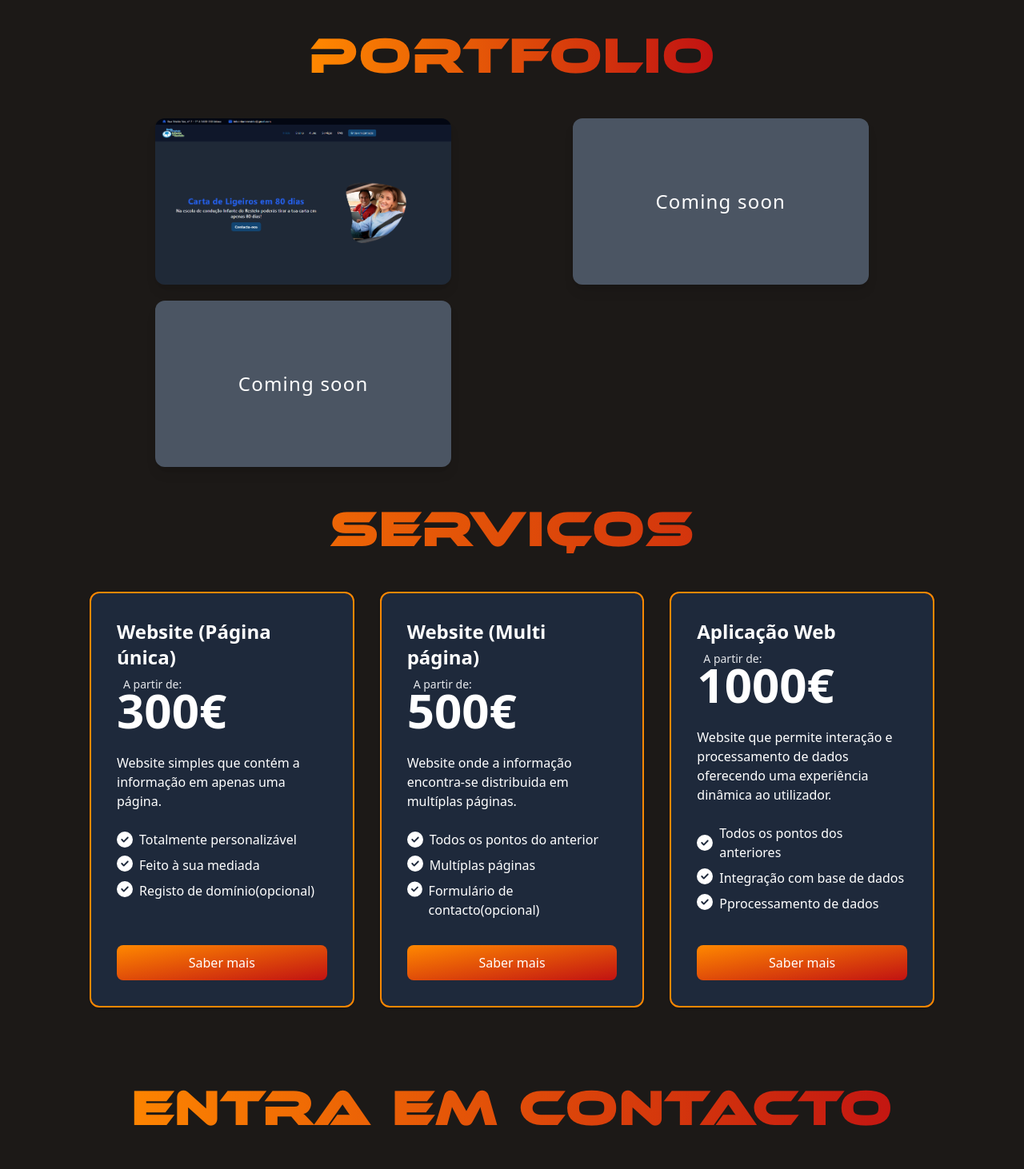
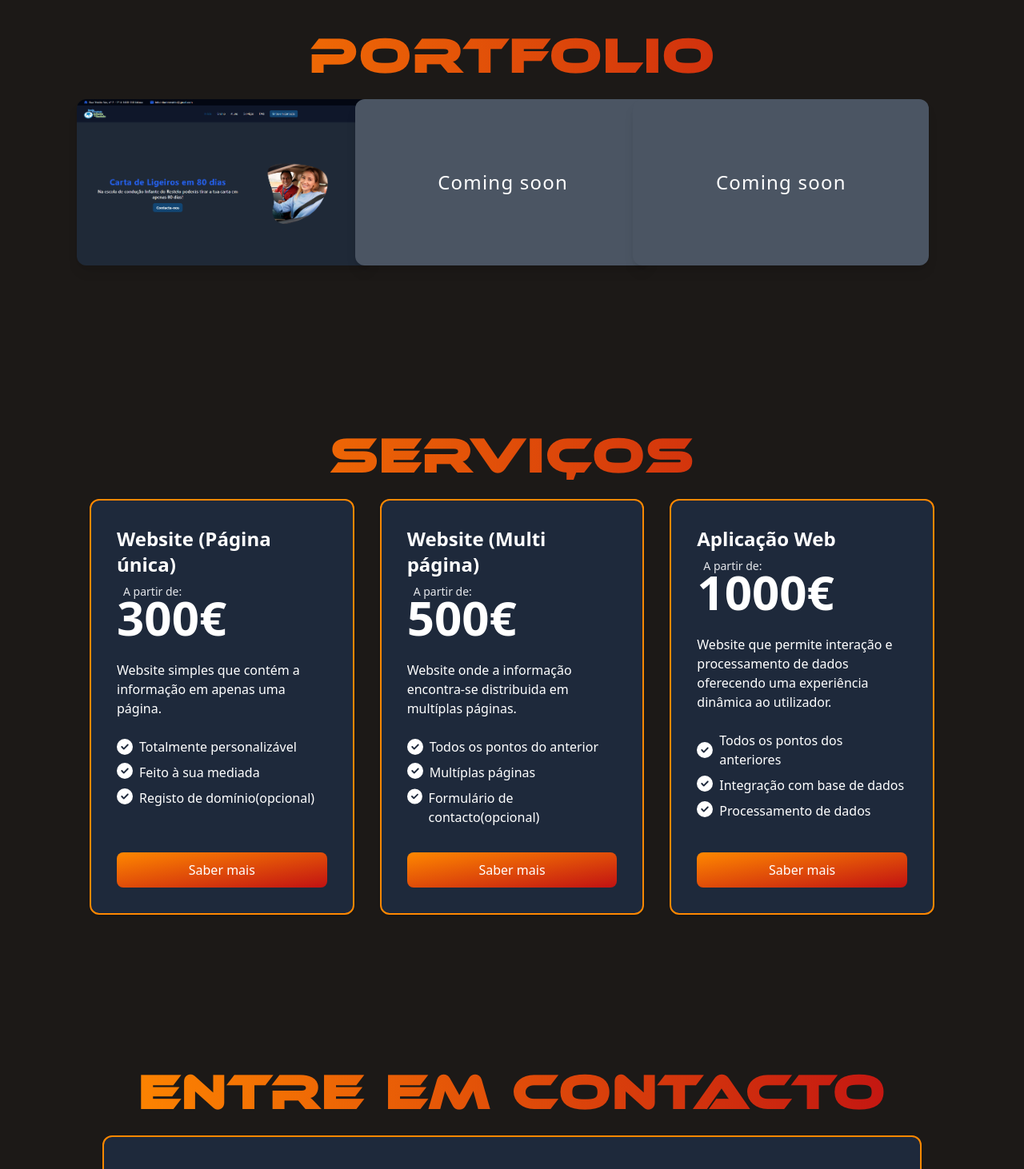
Before and after one commit to joselopes04/jtlstudios, a React (Create React App) app: page / in a window 1280 px wide. Shown: the part 760-2222 px from the top of the page at 80% size. Built offline with nearby package versions, Linux system fonts and the light colour scheme.

Commit message:
melhorias no design

```diff
--- a/src/components/form.jsx
+++ b/src/components/form.jsx
@@ -32,12 +32,12 @@ const Form = () => {
     };
 
     return (
-        <div id='form'>
-            <h1 className="my-12 title">Entra em contacto</h1>
+        <div id='form' className='mb-32'>
+            <h1 className="pb-6 title">Entre em contacto</h1>
             <div className='grid max-w-5xl grid-cols-1 p-10 mb-12 transition-all border-2 gap-x-4 border-brandOrange rounded-xl sm:grid-cols-2 bg-slate-800'>
                 <div>
                     <h2 className='text-xl font-bold tracking-wider text-white ng-10 sm:text-3xl'>
-                        Contatce-nos e <span className='text-brandOrange'>juntos</span> vamos criar algo
+                        Contacte-nos e <span className='text-brandOrange'>juntos</span> vamos criar algo
                         <span className='text-brandOrange'> incrível</span>!
                     </h2>
                     <ul className="my-5 ml-3 space-y-4 text-white sm:space-y-10 sm:my-10 sm:mb-0">
--- a/src/pages/home.jsx
+++ b/src/pages/home.jsx
@@ -13,7 +13,7 @@ const Home = () => {
                         <h1 className='w-full title'>You dream,</h1>
                         <h1 className='w-full title'>we develop!</h1>
                         <hr className='h-[1px] my-5 border-none bg-gradient-to-r orangeToRedGradient' />
-                        <p className='text-3xl text-center text-white ng-10'>Websites profissionais e personalizados para o seu sucesso online.</p>
+                        <p className='mb-6 text-3xl text-center text-white'>Websites profissionais e personalizados para o seu sucesso online.</p>
                         <a href="/#form" className="w-64 mx-auto button">Saber mais</a>
                     </div>
                 </div>
@@ -22,13 +22,16 @@ const Home = () => {
                 </div>
             </div>
 
+            <div className='mb-48'>
                 <h1 className="title">Portfolio</h1>
-            <div className='grid grid-cols-1 my-4 lg:my-12 xl:grid-cols-2 2xl:grid-cols-3 gap-y-5 gap-x-16 w-[98%] sm:w-[90%]'>
+                <div className='grid grid-cols-1 my-4 lg:mt-6 lg:grid-cols-2 xl:grid-cols-3 gap-y-5 gap-x-16 w-[98%] sm:w-[90%]'>
+                    <a href='https://escola-conducao.jtlstudios.pt' target="_blank">
                         <div className={`cardContainer relative group mx-auto`} style={{ backgroundImage: `url(${process.env.PUBLIC_URL}/images/projetos/escolaDeConducao.png)` }}>
                             <h3 className="cardTitle cardFilter">
                                 Escola de condução
                             </h3>
                         </div>
+                    </a>
                     <div className={`cardContainer relative group mx-auto bg-gray-600 flex items-center cursor-none`}>
                         <h3 className="mx-auto cardTitle">
                             Coming soon
@@ -40,10 +43,11 @@ const Home = () => {
                         </h3>
                     </div>
                 </div>
+            </div>
 
-            <div>
+            <div className='mb-48'>
                 <h1 className="title">Serviços</h1>
-                <section className="py-12">
+                <section className="pt-6">
                     <div className="px-4 mx-auto">
                         <div className="flex flex-wrap items-stretch -mx-4">
                             <div className="flex w-full mb-8 sm:px-4 md:w-1/2 lg:w-1/3 lg:mb-0">
@@ -70,7 +74,7 @@ const Home = () => {
                                             <span>Registo de domínio(opcional)</span>
                                         </li>
                                     </ul>
-                                    <a href="/#form"  className="button">Saber mais</a>
+                                    <a href="/#form" className="button">Saber mais</a>
                                 </div>
                             </div>
                             <div className="flex w-full mb-8 sm:px-4 md:w-1/2 lg:w-1/3 lg:mb-0">
@@ -122,13 +126,12 @@ const Home = () => {
                                         </li>
                                         <li className="flex mb-2 space-x-2">
                                             <FaCircleCheck className='text-xl' />
-                                            <span>Pprocessamento de dados</span>
+                                            <span>Processamento de dados</span>
                                         </li>
                                     </ul>
                                     <a href="/#form" className="button">Saber mais</a>
                                 </div>
                             </div>
-
                         </div>
                     </div>
                 </section>
```
Lines whose indentation alone changed are shown as unchanged.
